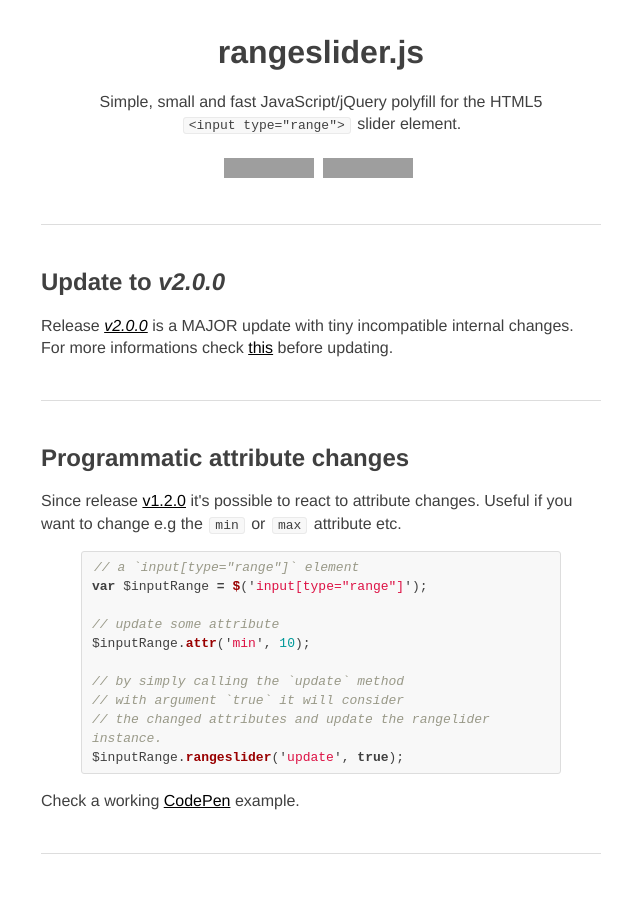
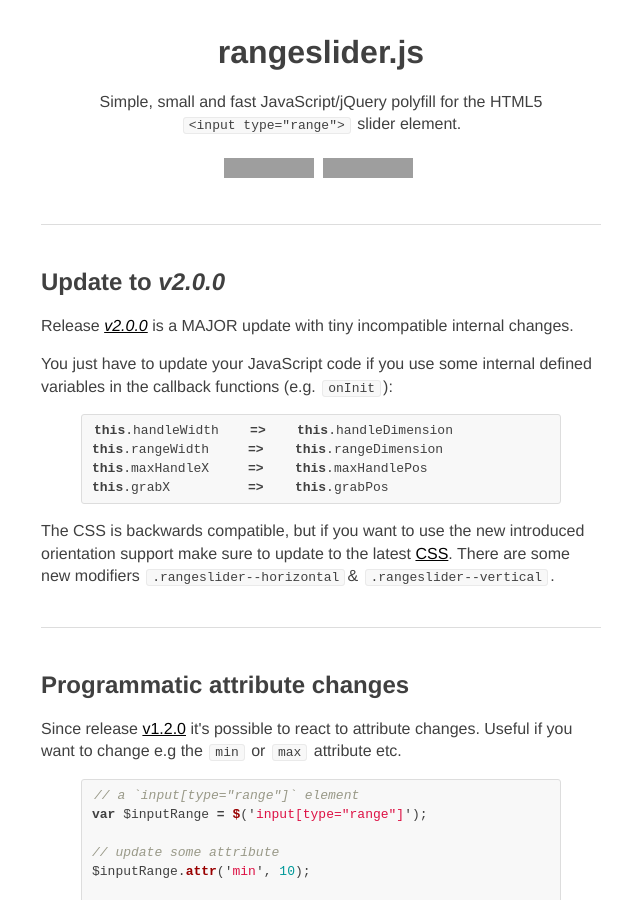
Before and after one commit to andreruffert/rangeslider.js, a Jekyll site: the page built from blog/index.html, in a window 1280 px wide and 900 px high, cut to the strip 0-900 px from the top of the window. Shown: the whole strip, without its empty margins (319-959 px from the left). Built offline with Jekyll 4.4.1, drawn with Linux system fonts in a browser that asks for light colours; nearby versions of some CDN libraries; comment, search, counter and statistics services are not loaded; grey boxes are pictures that could not be loaded.

Commit message:
add update guide to v2.0.0

```diff
--- a/blog/index.html
+++ b/blog/index.html
@@ -15,8 +15,15 @@
 
 <section id="update-to-v2.0.0">
     <h2>Update to <i>v2.0.0</i></h2>
-    <p>Release <a href="{{ site.repository_url }}/releases/tag/v2.0.0"><i>v2.0.0</i></a> is a MAJOR update with tiny incompatible internal changes. For more informations check <a href="{{ site.repository_url }}/pull/165/files">this</a> before updating.</p>
-
+    <p>Release <a href="{{ site.repository_url }}/releases/tag/v2.0.0"><i>v2.0.0</i></a> is a MAJOR update with tiny incompatible internal changes.</p>
+    <p>You just have to update your JavaScript code if you use some internal defined variables in the callback functions (e.g. <code>onInit</code>):</p>
+{% highlight js %}
+this.handleWidth    =>    this.handleDimension
+this.rangeWidth     =>    this.rangeDimension
+this.maxHandleX     =>    this.maxHandlePos
+this.grabX          =>    this.grabPos
+{% endhighlight%}
+    <p>The CSS is backwards compatible, but if you want to use the new introduced orientation support make sure to update to the latest <a href="{{ site.repository_url }}/blob/v2.0.0/dist/rangeslider.css">CSS</a>. There are some new modifiers <code>.rangeslider--horizontal</code>& <code>.rangeslider--vertical</code>.</p>
 </section>
 
 <hr>
```
